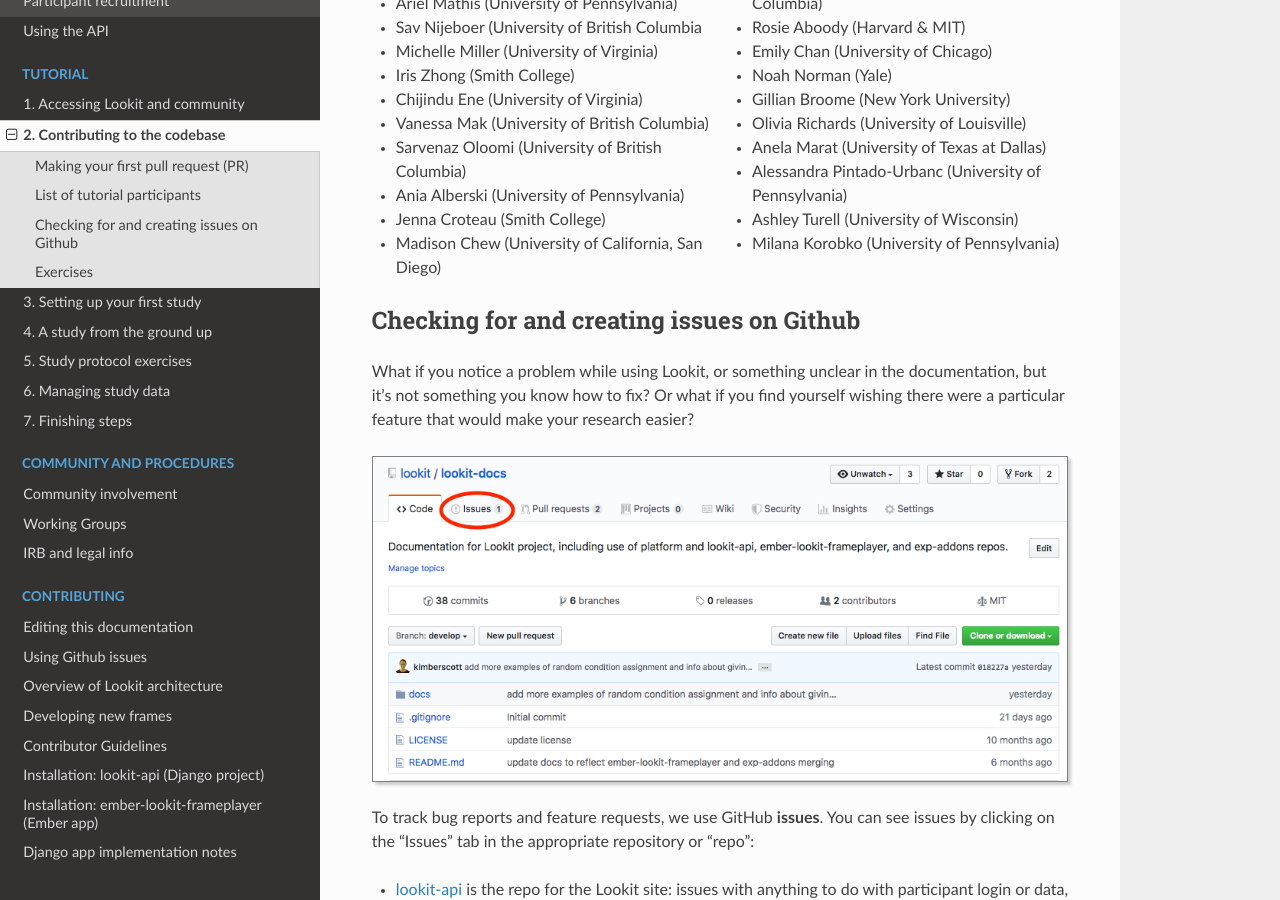
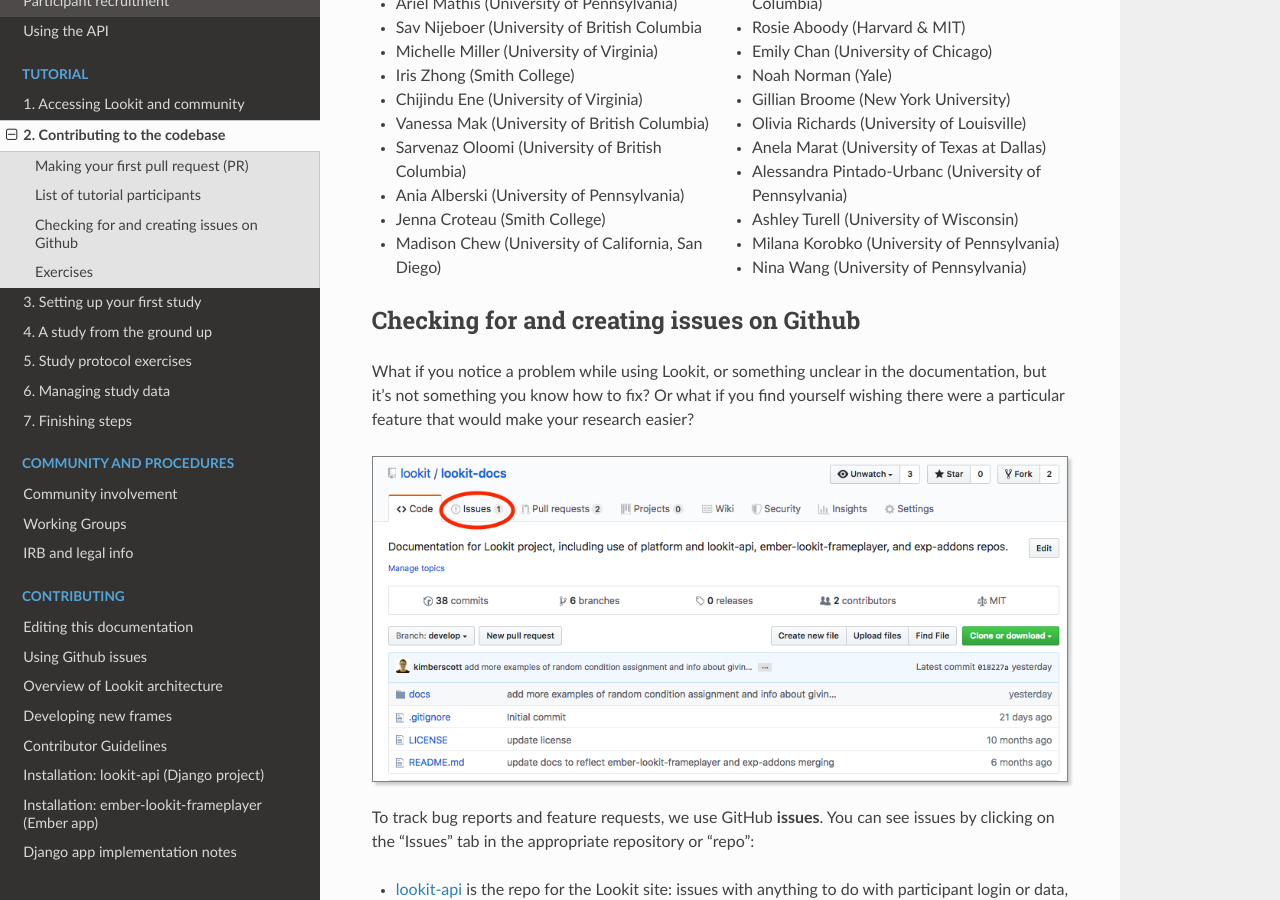
Before and after one commit to lookit/lookit-docs, a Sphinx documentation site: the page built from docs/source/tutorial-contributing.rst, in a window 1280 px wide and 900 px high, scrolled down 7113 px. Built offline with Sphinx 7.4.7 and the Read the Docs theme 2.0.0, drawn with Linux system fonts in a browser that asks for light colours.

Commit message:
Add tutorial participant to list

```diff
--- a/docs/source/tutorial-contributing.rst
+++ b/docs/source/tutorial-contributing.rst
@@ -273,6 +273,7 @@
 - Alessandra Pintado-Urbanc (University of Pennsylvania)
 - Ashley Turell (University of Wisconsin)
 - Milana Korobko (University of Pennsylvania)
+- Nina Wang (University of Pennsylvania)
 
 .. _Github issues:
 
```
